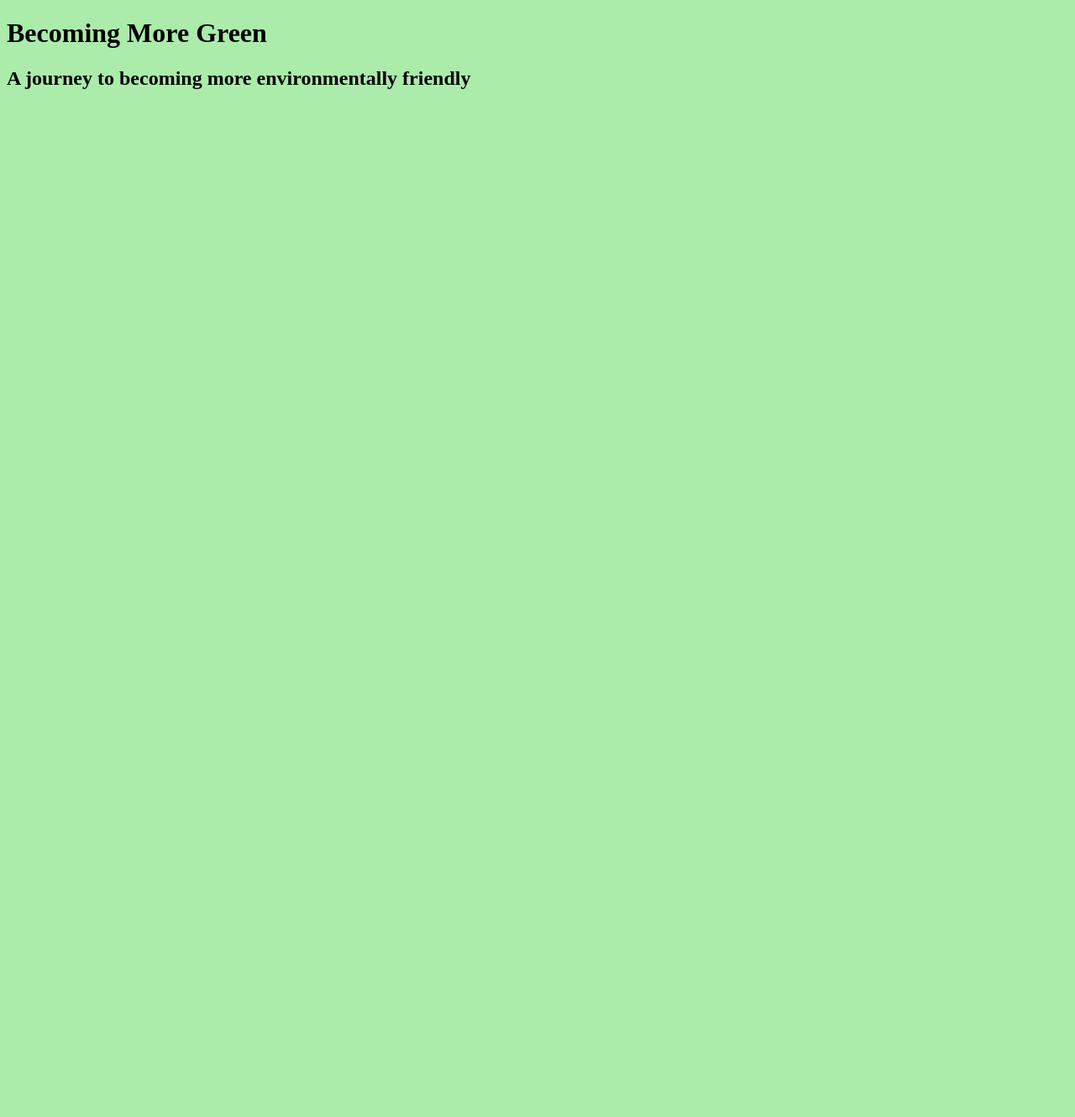
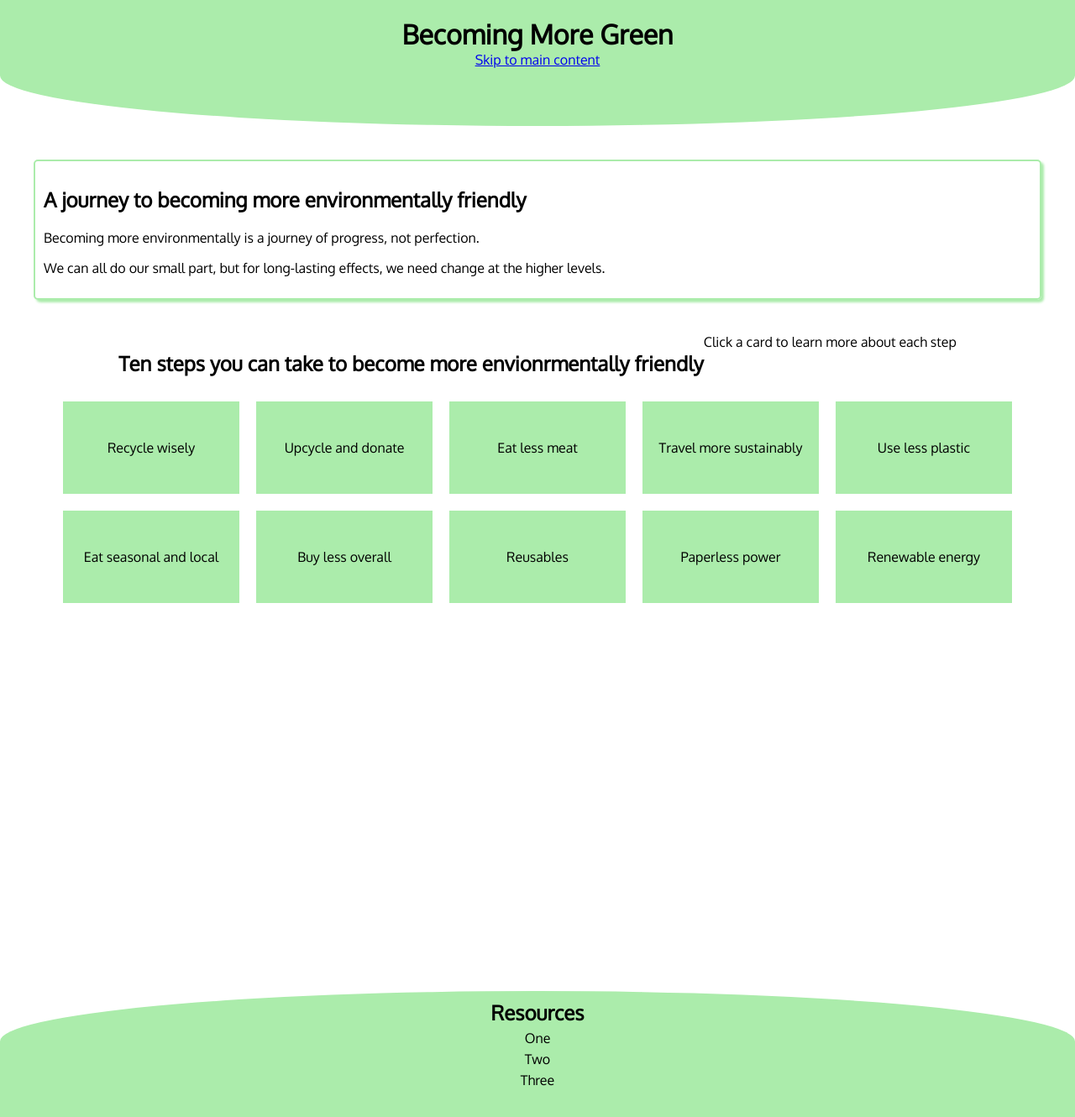
Before and after one commit to Augs0/becoming-green-with-gulp, a website: page index.html in a window 1280 px wide. Shown: the whole page at 84% size. Before the commit the page ends 800 px from the top, so only its background shows below. Drawn offline with Linux system fonts and the light colour scheme.

Commit message:
added basic content

```diff
--- a/app/scss/styles.scss
+++ b/app/scss/styles.scss
@@ -1,3 +1,85 @@
+:root {
+  --rounded-colour: rgb(171, 236, 171);
+}
+
+//  Variables
+$rounded-height: 150px;
+
+html,
 body {
-  background-color: rgb(171, 236, 171);
+  padding: 0;
+  margin: 0;
+  box-sizing: border-box;
+  height: 100%;
+  font-family: 'Oxygen', sans-serif;
 }
+
+header {
+  border-bottom-left-radius: 50% 40%;
+  border-bottom-right-radius: 50% 40%;
+}
+
+header,
+footer {
+  background-color: var(--rounded-colour);
+  height: $rounded-height;
+  text-align: center;
+
+  h1 {
+    margin: 0;
+    padding-top: 20px;
+  }
+}
+
+#main {
+  min-height: 100%;
+  padding: 40px;
+  margin-bottom: $rounded-height;
+
+  .hero {
+    border: var(--rounded-colour) 2px solid;
+    padding: 10px;
+    box-shadow: 3px 3px 3px var(--rounded-colour);
+    border-radius: 5px;
+  }
+
+  .achievements {
+    margin: 40px 0;
+    display: flex;
+    flex-wrap: wrap;
+    justify-content: center;
+
+    .achievement {
+      background-color: var(--rounded-colour);
+      flex: 0 1 200px;
+      margin: 10px;
+      height: 100px;
+      padding: 5px;
+      display: flex;
+      justify-content: center;
+      align-items: center;
+      cursor: pointer;
+    }
+  }
+}
+
+footer {
+  margin-top: $rounded-height;
+  border-top-left-radius: 50% 40%;
+  border-top-right-radius: 50% 40%;
+
+  h2 {
+    margin: 0;
+    padding-top: 10px;
+  }
+
+  ul {
+    list-style: none;
+    margin: 0;
+    padding: 0;
+
+    li {
+      margin: 5px;
+    }
+  }
+}
--- a/index.html
+++ b/index.html
@@ -4,16 +4,52 @@
     <meta charset="UTF-8" />
     <meta name="viewport" content="width=device-width, initial-scale=1.0" />
     <title>Becoming more green</title>
+    <link rel="preconnect" href="https://fonts.gstatic.com" />
+    <link
+      href="https://fonts.googleapis.com/css2?family=Oxygen&display=swap"
+      rel="stylesheet"
+    />
     <link rel="stylesheet" href="dist/styles.css" />
   </head>
   <body>
+    <header>
+      <h1>Becoming More Green</h1>
+      <a href="#main" class="skip-link">Skip to main content</a>
+    </header>
     <main id="main">
-      <header>
-        <h1>Becoming More Green</h1>
-      </header>
       <div class="hero">
         <h2>A journey to becoming more environmentally friendly</h2>
+        <p>
+          Becoming more environmentally is a journey of progress, not
+          perfection.
+        </p>
+        <p>
+          We can all do our small part, but for long-lasting effects, we need
+          change at the higher levels.
+        </p>
+      </div>
+      <div class="achievements">
+        <h2>Ten steps you can take to become more envionrmentally friendly</h2>
+        <span>Click a card to learn more about each step</span>
+        <div class="achievement">Recycle wisely</div>
+        <div class="achievement">Upcycle and donate</div>
+        <div class="achievement">Eat less meat</div>
+        <div class="achievement">Travel more sustainably</div>
+        <div class="achievement">Use less plastic</div>
+        <div class="achievement">Eat seasonal and local</div>
+        <div class="achievement">Buy less overall</div>
+        <div class="achievement">Reusables</div>
+        <div class="achievement">Paperless power</div>
+        <div class="achievement">Renewable energy</div>
       </div>
     </main>
+    <footer>
+      <h2 id="list-header">Resources</h2>
+      <ul aria-labelledby="list-header">
+        <li>One</li>
+        <li>Two</li>
+        <li>Three</li>
+      </ul>
+    </footer>
   </body>
 </html>
```
Also changed, not shown: dist/styles.css, 1 other file.
